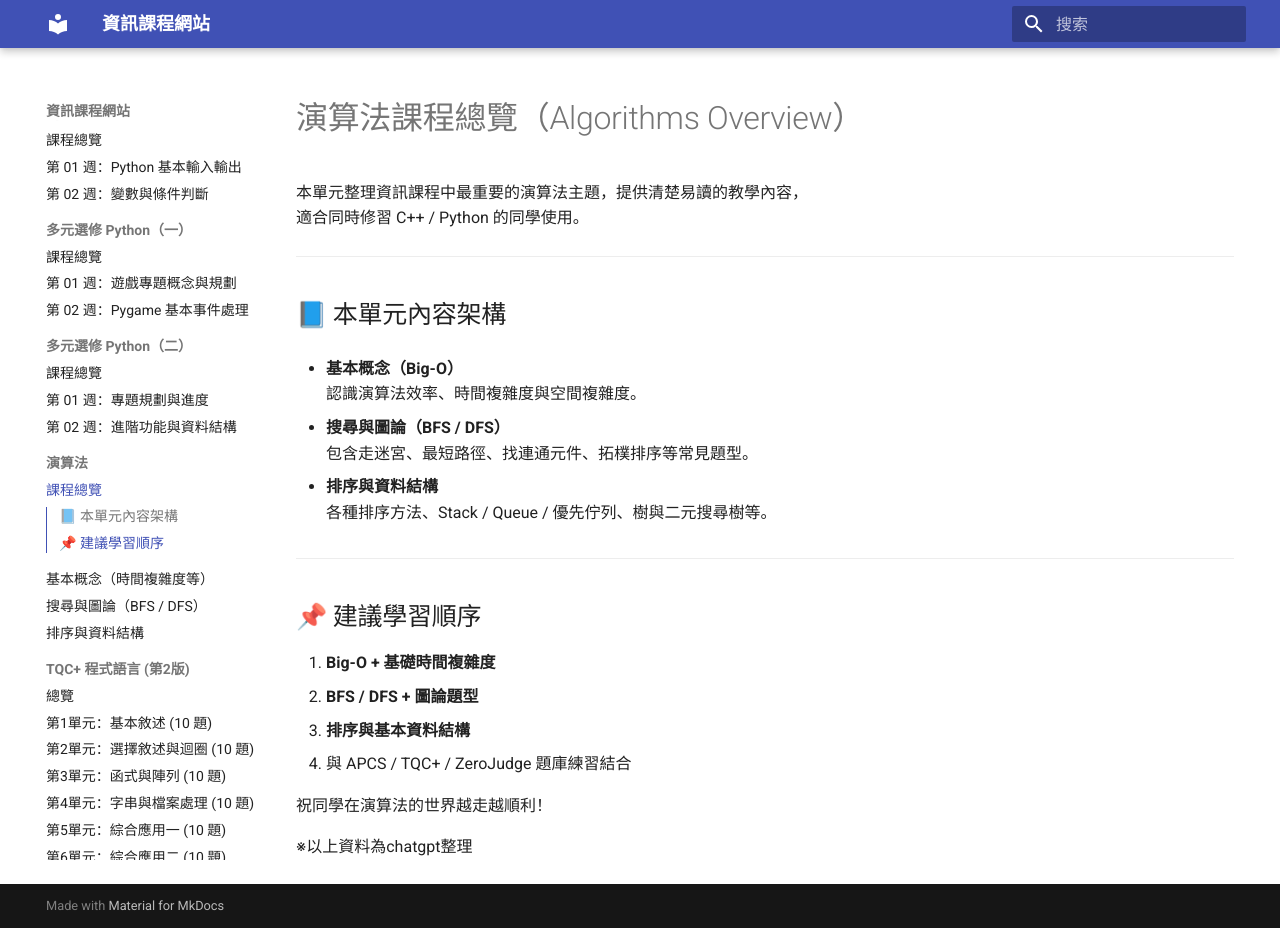
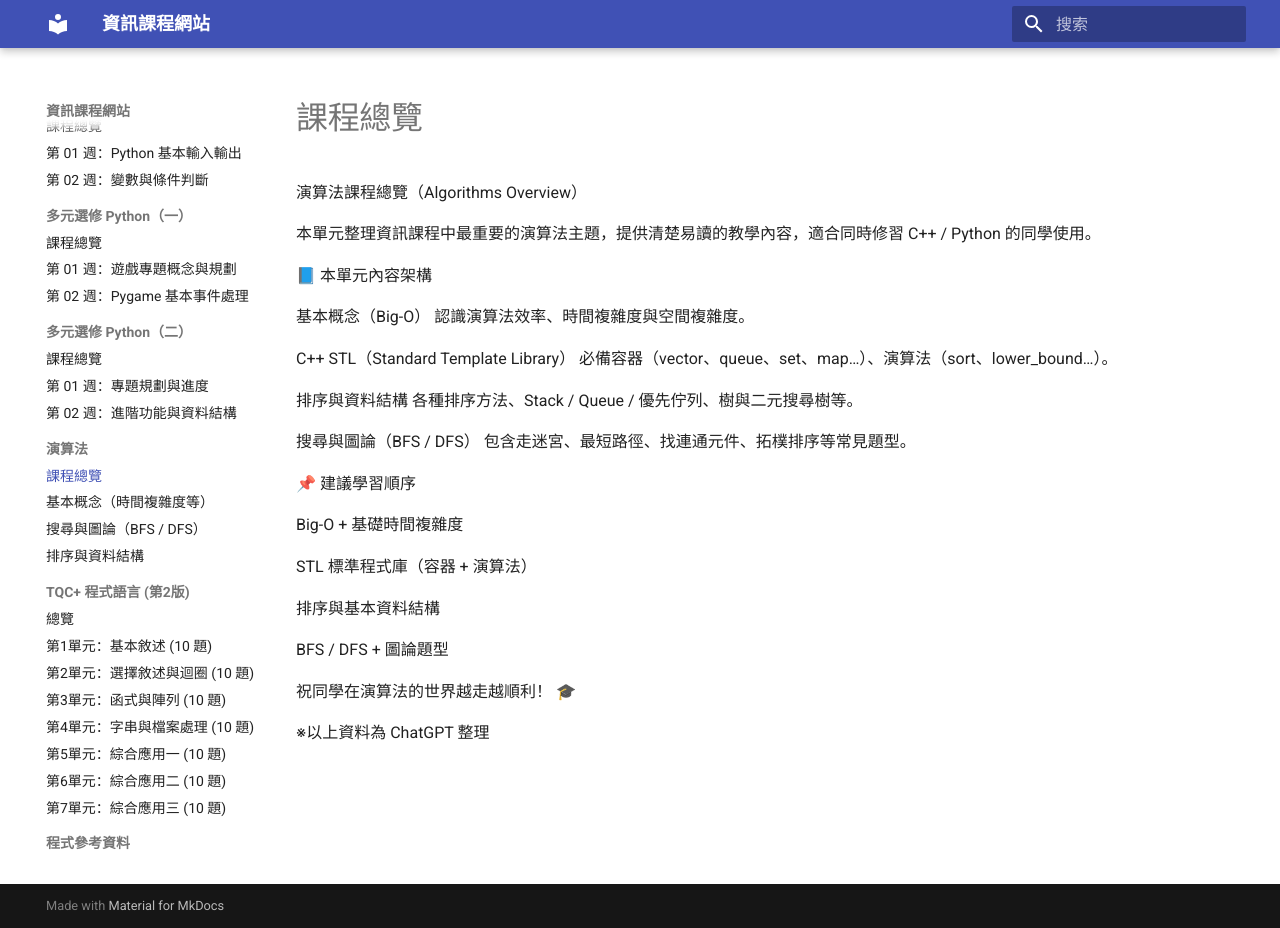
Before and after one commit to be6922/cs-course-site, an MkDocs documentation site: the page built from docs/algorithms/index.md, in a window 1280 px wide and 928 px high. Built offline with MkDocs 1.6.1 and Material for MkDocs 9.7.7, drawn with Linux system fonts in a browser that asks for light colours.

Commit message:
Update index.md

```diff
--- a/docs/algorithms/index.md
+++ b/docs/algorithms/index.md
@@ -1,30 +1,31 @@
-# 演算法課程總覽（Algorithms Overview）
+演算法課程總覽（Algorithms Overview）
 
-本單元整理資訊課程中最重要的演算法主題，提供清楚易讀的教學內容，
-適合同時修習 C++ / Python 的同學使用。
+本單元整理資訊課程中最重要的演算法主題，提供清楚易讀的教學內容，適合同時修習 C++ / Python 的同學使用。
 
----
+📘 本單元內容架構
 
-## 📘 本單元內容架構
+基本概念（Big-O）
+認識演算法效率、時間複雜度與空間複雜度。
 
-- **基本概念（Big-O）**
-  認識演算法效率、時間複雜度與空間複雜度。
+C++ STL（Standard Template Library）
+必備容器（vector、queue、set、map…）、演算法（sort、lower_bound…）。
 
-- **搜尋與圖論（BFS / DFS）**
-  包含走迷宮、最短路徑、找連通元件、拓樸排序等常見題型。
+排序與資料結構
+各種排序方法、Stack / Queue / 優先佇列、樹與二元搜尋樹等。
 
-- **排序與資料結構**
-  各種排序方法、Stack / Queue / 優先佇列、樹與二元搜尋樹等。
+搜尋與圖論（BFS / DFS）
+包含走迷宮、最短路徑、找連通元件、拓樸排序等常見題型。
 
----
+📌 建議學習順序
 
-## 📌 建議學習順序
+Big-O + 基礎時間複雜度
 
-1. **Big-O + 基礎時間複雜度**
-2. **BFS / DFS + 圖論題型**
-3. **排序與基本資料結構**
-4. 與 APCS / TQC+ / ZeroJudge 題庫練習結合
+STL 標準程式庫（容器 + 演算法）
 
-祝同學在演算法的世界越走越順利！
+排序與基本資料結構
 
-※以上資料為chatgpt整理
+BFS / DFS + 圖論題型
+
+祝同學在演算法的世界越走越順利！ 🎓
+
+※以上資料為 ChatGPT 整理
```
